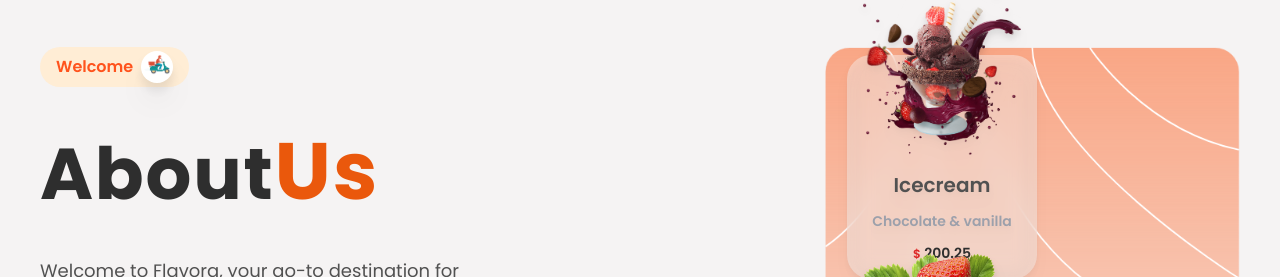
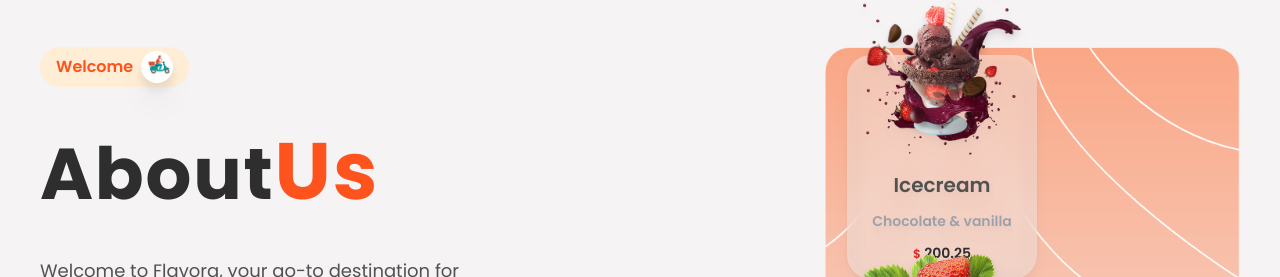
Before and after one commit to jiniyasshah/Flavora, a React (Vite) app: page /about in a window 1280 px wide. Shown: the part 133-410 px from the top of the page. Built offline with nearby package versions, Linux system fonts and the light colour scheme; no server answers; the database is empty.

Commit message:
Update About.jsx

```diff
--- a/src/pages/About.jsx
+++ b/src/pages/About.jsx
@@ -24,7 +24,7 @@ const About = () => {
 
         <p className="text-[2.5rem] lg:text-[4.5rem] font-bold tracking-wide text-headingColor">
           About
-          <span className="text-orange-600 text-[3rem] lg:text-[5rem]">Us</span>
+          <span className="text-[#ff531d] text-[3rem] lg:text-[5rem]">Us</span>
         </p>
 
         <p className="leading-8	 text-textColor text-center md:text-left md:w-[80%] text-lg">
```
